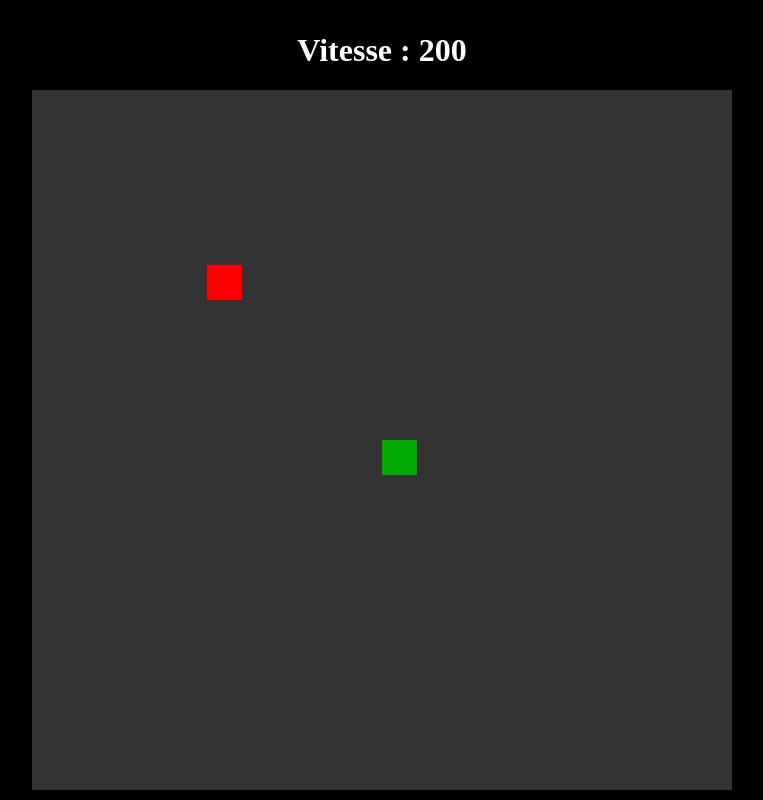
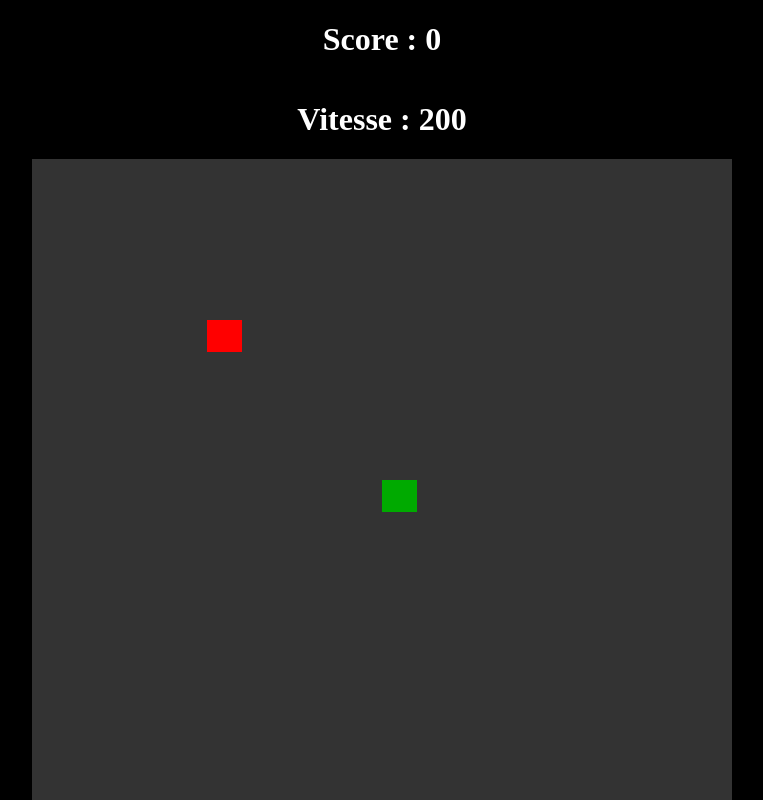
Before and after one commit to anxyum/snake-JS, a plain HTML site: page index.html in a window 1280 px wide. Shown: the whole page, without its empty margins (258-1021 px from the left). Drawn offline with Linux system fonts and the light colour scheme.

Commit message:
je suis juste TROP FORT

```diff
--- a/index.html
+++ b/index.html
@@ -8,6 +8,7 @@
     <link rel="stylesheet" href="./CSS/main.css" />
   </head>
   <body>
+    <h1>Score : <span id="score">0</span></h1>
     <h1>Vitesse : <span id="speedDisplay">200</span></h1>
     <div class="game-container" id="gameContainer"></div>
     <script src="./saucisson.js"></script>
--- a/saucisson.js
+++ b/saucisson.js
@@ -1,5 +1,6 @@
 const gameContainer = document.getElementById("gameContainer");
 const speedDisplay = document.getElementById("speedDisplay");
+const scoreDisplay = document.getElementById("score");
 const gridSize = 20;
 let snake = [{ x: 10, y: 10 }];
 let apple = { x: 5, y: 5 };
@@ -90,6 +91,7 @@ function update() {
     console.log((gridSize * gridSize - snake.length) / (gridSize * gridSize));
     speed = speed - speed * 0.04 * ((gridSize * gridSize - snake.length) / (gridSize * gridSize));
     speedDisplay.textContent = Math.floor(speed);
+    scoreDisplay.textContent = snake.length - 1;
     apple.x = Math.floor(Math.random() * gridSize);
     apple.y = Math.floor(Math.random() * gridSize);
   }
```
